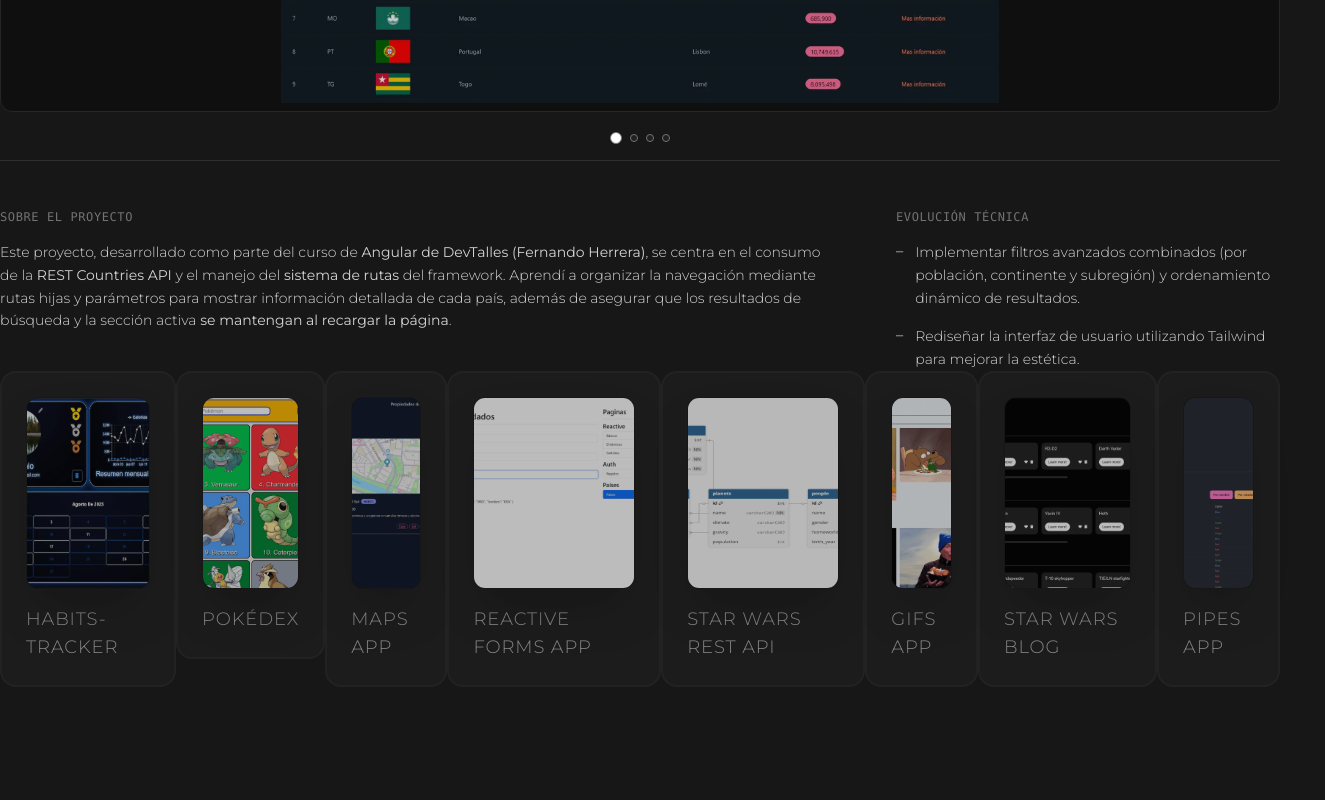
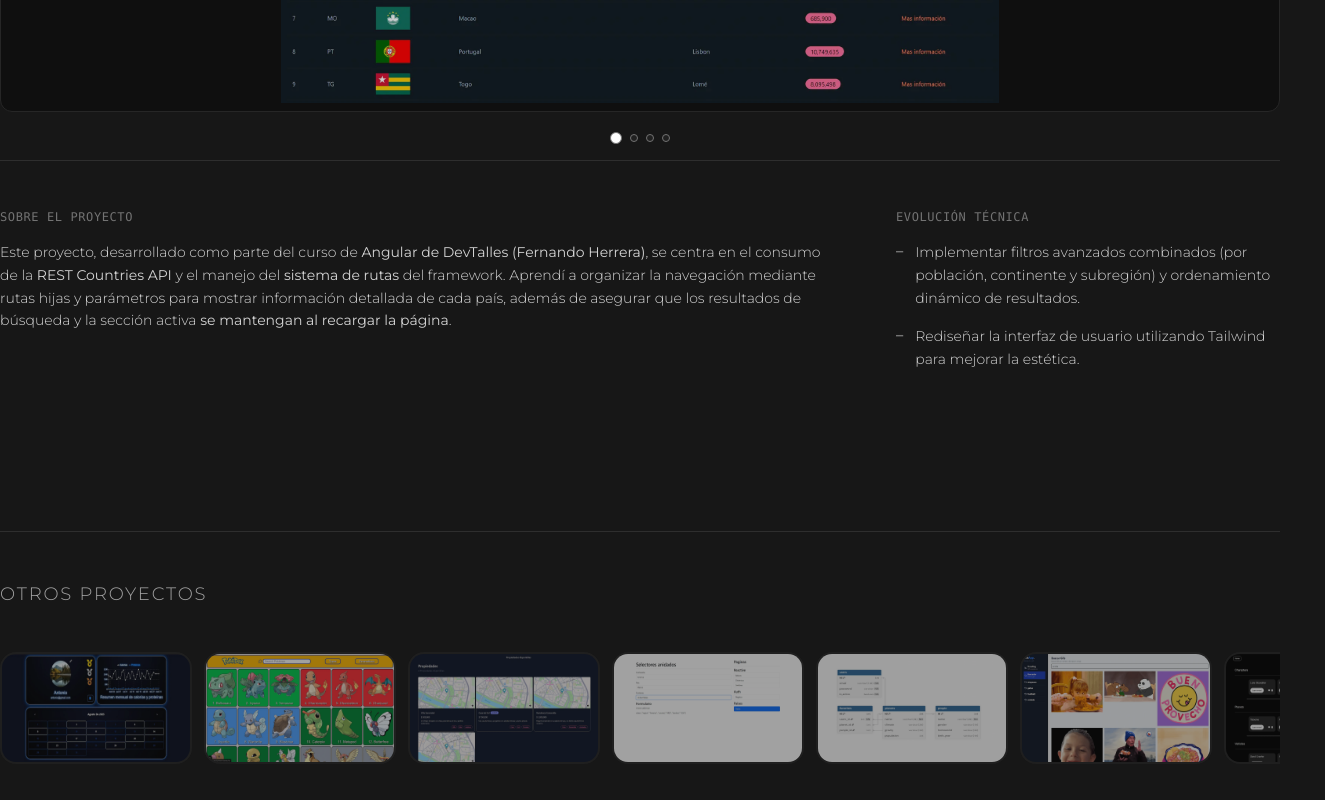
Before and after one commit to Antonio-Borrero/portfolio, a Next.js app: page /projects/country-app in a window 1280 px wide. Shown: the part 607-1407 px from the top of the page, 1325 px wide, since content can reach past the window. Built offline with nearby package versions, Linux system fonts and the light colour scheme.

Commit message:
refactor(ui): improve project navigator layout

```diff
--- a/src/app/projects/[id]/page.tsx
+++ b/src/app/projects/[id]/page.tsx
@@ -48,9 +48,14 @@ export default async function ProjectPage(props: Props) {
         />
       </section>
 
-      <nav>
-        <ProjectNavigator currentProject={project.id} />
-      </nav>
+      <section className="mt-40 border-t border-white/10 pt-12">
+        <h3 className="text-lg font-light tracking-widest text-neutral-400 uppercase">
+          Otros proyectos
+        </h3>
+        <div className="mt-6">
+          <ProjectNavigator currentProject={project.id} />
+        </div>
+      </section>
     </div>
   );
 }
--- a/src/components/projects/ProjectNavigator.tsx
+++ b/src/components/projects/ProjectNavigator.tsx
@@ -1,6 +1,5 @@
 import { projects } from "@/src/data/projects";
-import ProjectCard from "../sections/projects-section/components/ProjectCard";
-import Link from "next/link";
+import ProjectNavigatorCard from "./ProjectNavigatorCard";
 
 interface Props {
   currentProject: string;
@@ -12,11 +11,11 @@ export default function ProjectNavigator({ currentProject }: Props) {
   );
 
   return (
-    <section>
-      <ul className="flex">
+    <section className="custom-scrollbar w-full snap-x snap-mandatory overflow-x-auto scroll-smooth pt-5 pb-2">
+      <ul className="group/projects flex flex-nowrap gap-3">
         {projectList.map((project) => (
-          <li key={project.id}>
-            <ProjectCard project={project} href={`/projects/${project.id}`} />
+          <li key={project.id} className="min-w-48 shrink-0 snap-start">
+            <ProjectNavigatorCard project={project} />
           </li>
         ))}
       </ul>
```
